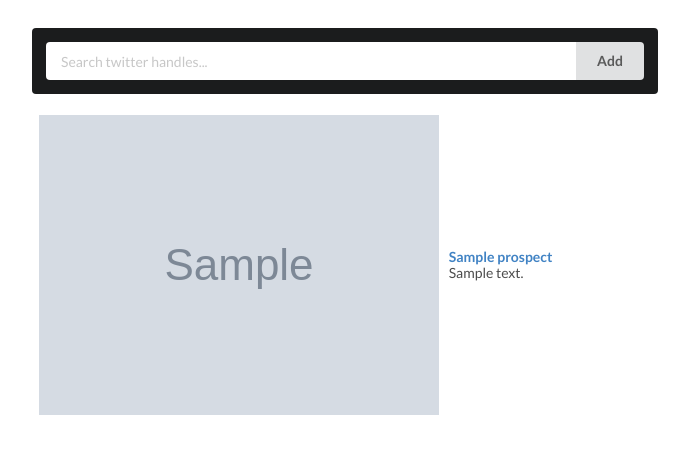
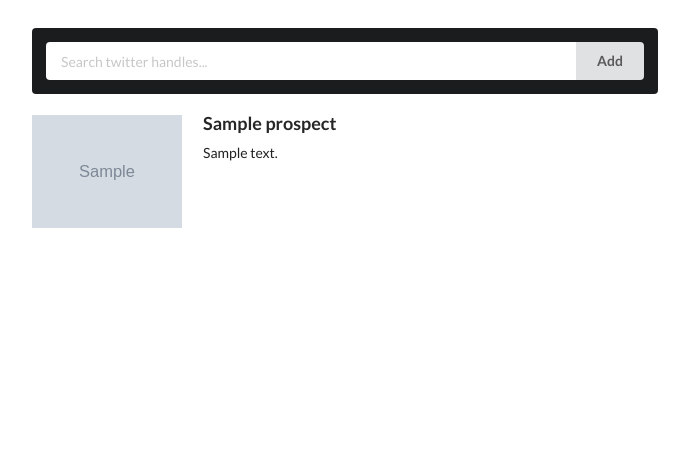
Before and after one commit to PlayerFit/WEBAPP, a Flask app: page /prospect in a window 1280 px wide. Shown: the part 66-520 px from the top of the page, without its empty margins (295-984 px from the left). Run offline with Flask 2, Linux system fonts and the light colour scheme; tables that the repository leaves empty hold one stand-in row (values such as "Sample post"); grey boxes marked "Sample" are stand-in pictures; some libraries are stand-ins or nearby versions.

Commit message:
prospect lists

```diff
--- a/templates/prospects.html
+++ b/templates/prospects.html
@@ -9,16 +9,17 @@
           <div class="ui submit button">Add</div>
         </div>
     </form>
-    <div class="ui middle aligned divided selection list">
-    {% for item in items %}
-    <div class="ui item" data-value={{ item.id }}>
-        <img class="ui image" src={{ item.img_url }}>
-        <div class="content">
-          <a class="header">{{ item.name }}</a>
-          <div class="description">{{ item.description }}</div>
+    <!-- <div class="ui middle aligned divided selection list"> -->
+    <div class="ui middle aligned inverted divided link items">
+        {% for item in items %}
+        <div class="item" data-value={{ item.id }}>
+            <img class="ui small image" src={{ item.img_url }}>
+            <div class="content">
+              <div class="header">{{ item.name }}</div>
+              <div class="description">{{ item.description }}</div>
+            </div>
         </div>
-    </div>
-    {% endfor %}
+        {% endfor %}
     </div>
 {% endblock %}
 
@@ -26,7 +27,7 @@
   <script>
     $(function() {
       $('.ui .item').on('click', function(e){
-        var item = $(e.target).closest('div');
+        var item = $(e.target).closest('.item');
         var prospect_id = item.data('value');
         window.location = "/prospect/" + prospect_id;
       });
```
